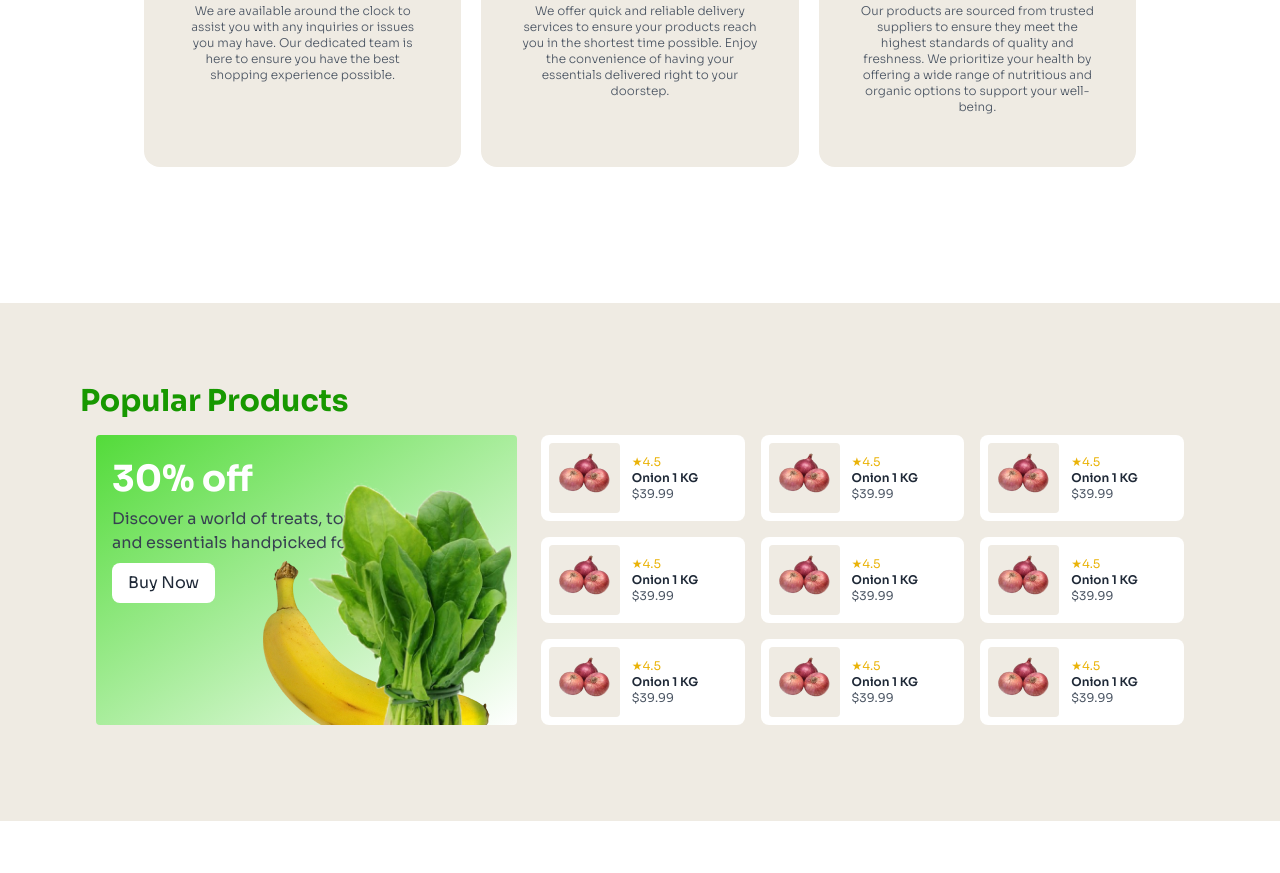
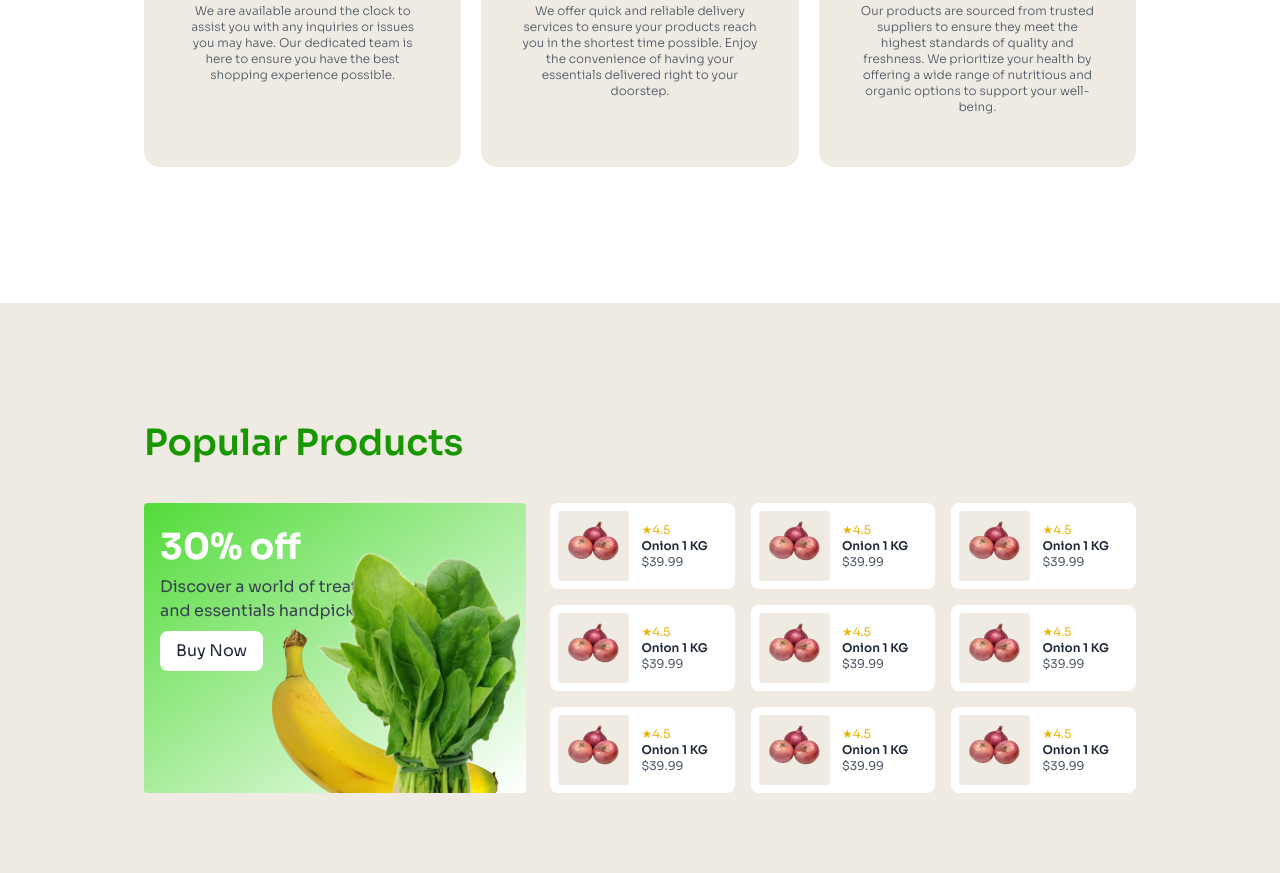
Before and after one commit to sohanrahat/third-assignment, a plain HTML site: page index.html in a window 1280 px wide. Shown: the part 1192-2065 px from the top of the page. Before the commit the page ends 2013 px from the top, so only its background shows below. Drawn offline with nearby package versions, Linux system fonts and the light colour scheme.

Commit message:
fixed popular section

```diff
--- a/index.html
+++ b/index.html
@@ -154,14 +154,10 @@
      </div>
 
     </div>
-    <!-- w-full bg-secondary-gray my-16 lg:my-36 p-20 -->
-    <!-- popular products -->
-     <div class="w-full bg-secondary-gray p-20">
-
-    <!-- Popular Products -->
-  <h2 class="text-3xl font-bold text-accent">Popular Products</h2>
-
-  <div class="grid grid-cols-1 lg:grid-cols-5 gap-6 p-4">
+    <!-- popular products section-->
+     <div class="w-full bg-secondary-gray py-20">
+        <h4 class="text-accent text-left font-semibold text-2xl lg:text-4xl mx-5 lg:mx-36 my-10">Popular Products</h4>
+      <div class="grid grid-cols-1 lg:grid-cols-5 gap-6 mx-5 lg:mx-36">
     <!-- Left Promo Section -->
     <div class="col-span-2 lg:col-span-2 bg-gradient-to-br from-[#53DB3A] to-[#ffffff] rounded px-4 pt-4 relative">
       <h3 class="text-4xl font-bold text-white my-2">30% off</h3>
```
